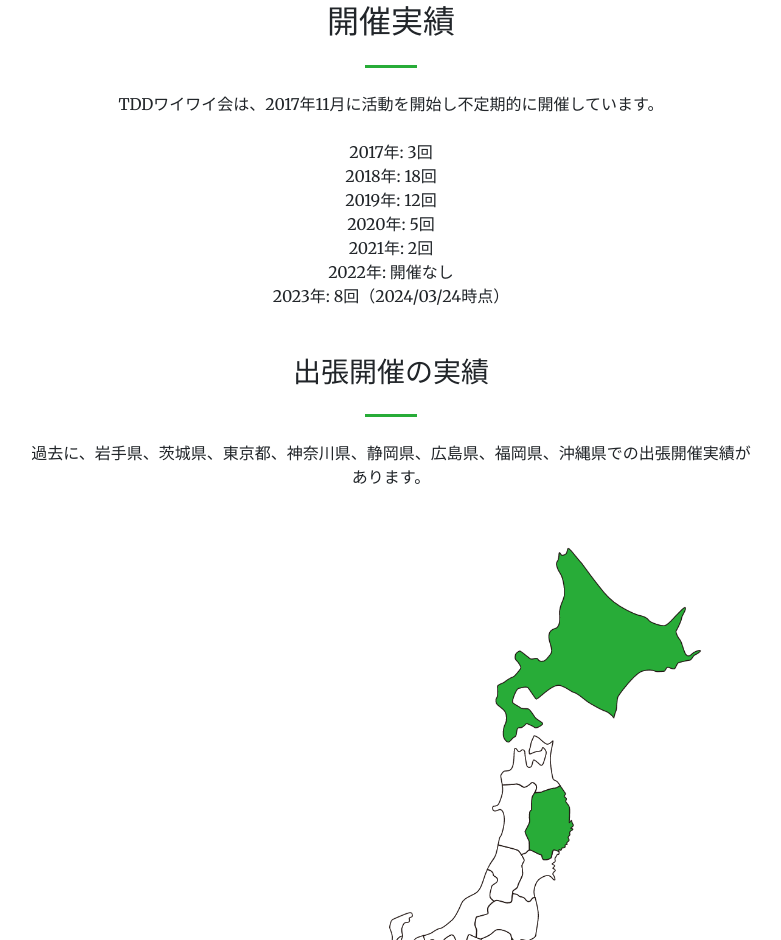
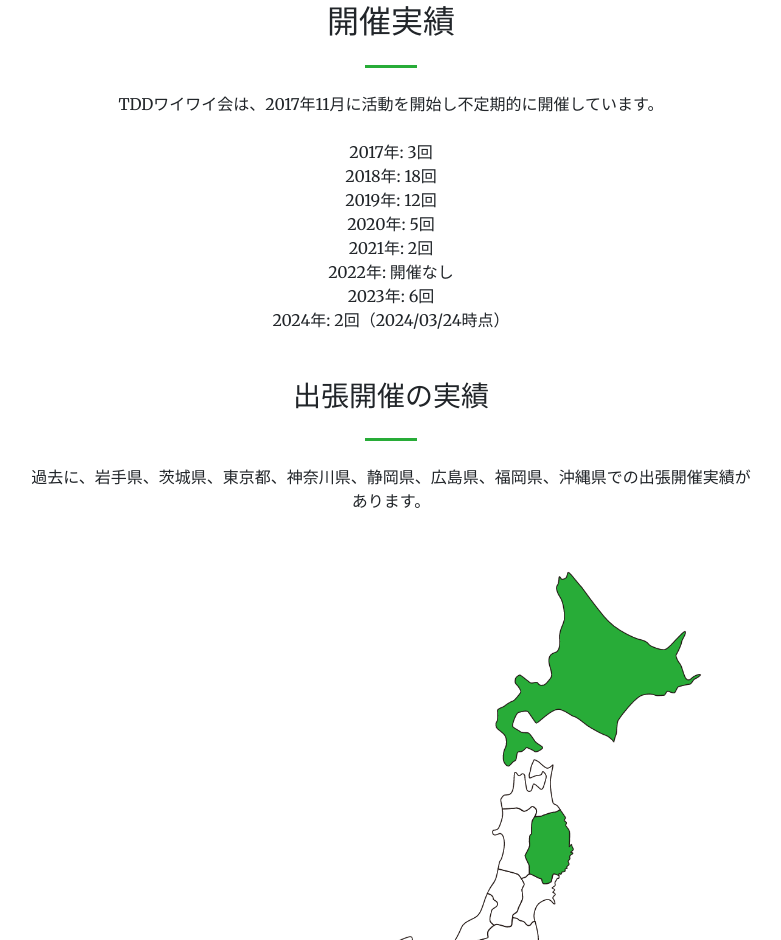
Before and after one commit to tddyyx/tddyyx.github.io, a website built with Vite: page index.html in a window 1280 px wide. Shown: the part 1400-2340 px from the top of the page, without its empty margins (249-1030 px from the left). Built offline with nearby package versions, Linux system fonts and the light colour scheme.

Commit message:
2023と2024を合算してしまっていたのを直した

```diff
--- a/index.html
+++ b/index.html
@@ -180,7 +180,9 @@
               <br />
               2022年: 開催なし
               <br />
-              2023年: 8回（2024/03/24時点）
+              2023年: 6回
+              <br />
+              2024年: 2回（2024/03/24時点）
             </p>
 
             <h3 class="mt-5">出張開催の実績</h3>
```
